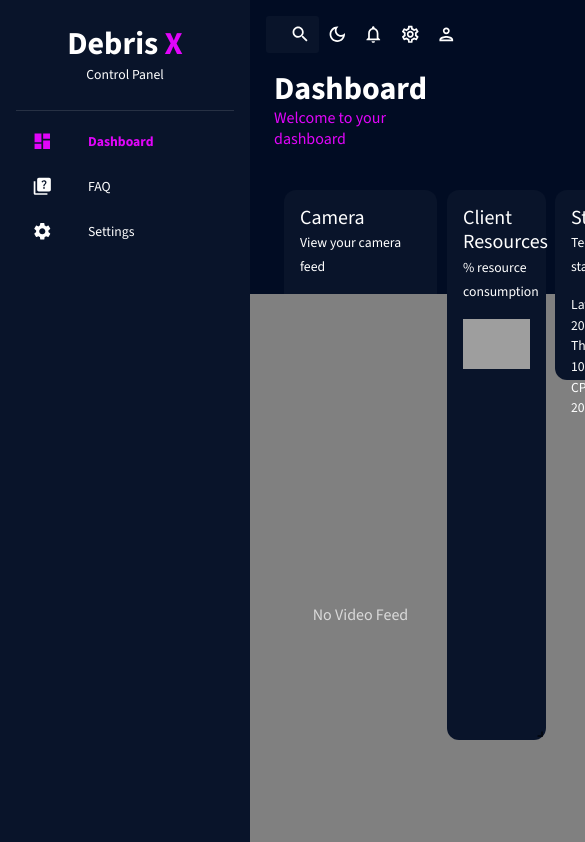
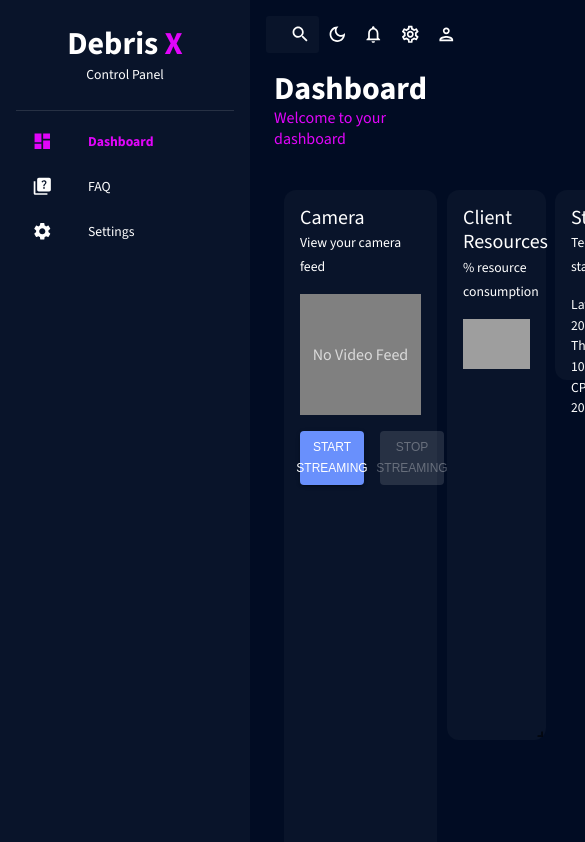
Before and after one commit to Archegon/debrisx-frontend, a React (Create React App) app: page / in a window 390 px wide. Shown: the top 842 px of the page, 585 px wide, since content can reach past the window. Built offline with nearby package versions, Linux system fonts and the light colour scheme; grey boxes are pictures that could not be loaded.

Commit message:
chore: Update VideoFeed component to use responsive dimensions

```diff
--- a/src/components/VideoFeed.jsx
+++ b/src/components/VideoFeed.jsx
@@ -65,13 +65,23 @@ const VideoFeed = () => {
 
     return (
         <Stack spacing={2} direction={'column'} alignItems={'center'}>
-            <Box ref={videoContainerRef} sx={{ position: 'relative', width: '640px', height: '640px' }}>
+            <Box
+                ref={videoContainerRef}
+                sx={{
+                    position: 'relative',
+                    width: '100%',
+                    maxWidth: '640px',
+                    height: 'auto',
+                    aspectRatio: '1 / 1',
+                    overflow: 'hidden',
+                }}
+            >
                 <img
                     ref={imgRef}
                     src=""
                     alt="Predicted Video Feed"
                     style={{
-                        position: "absolute",
+                        position: 'absolute',
                         width: '100%',
                         height: '100%',
                         display: isStreaming ? 'block' : 'none',
```
